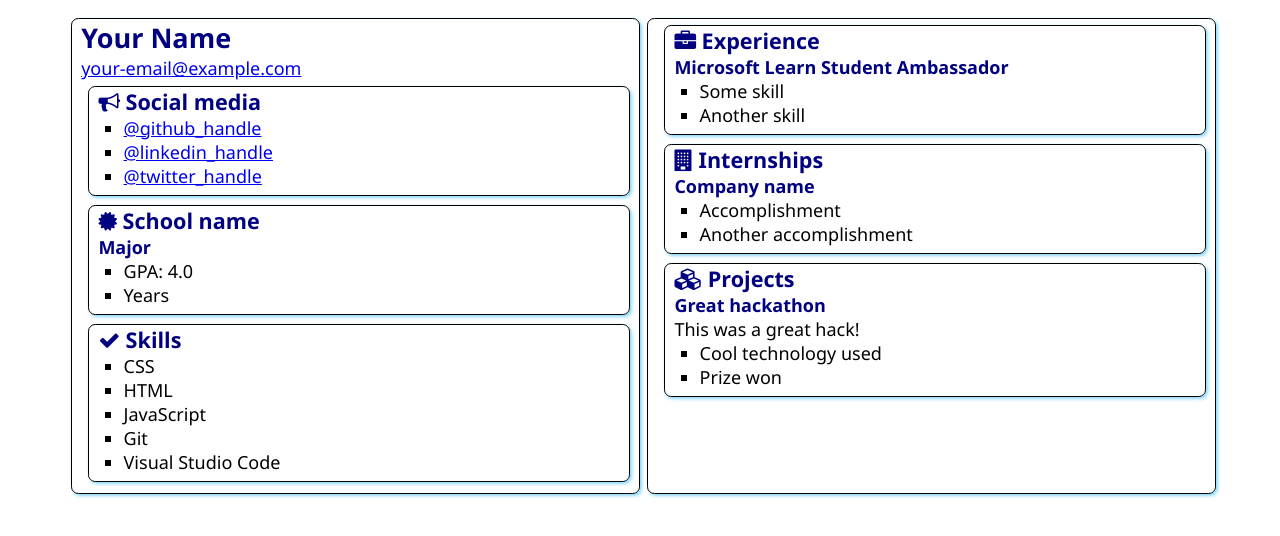
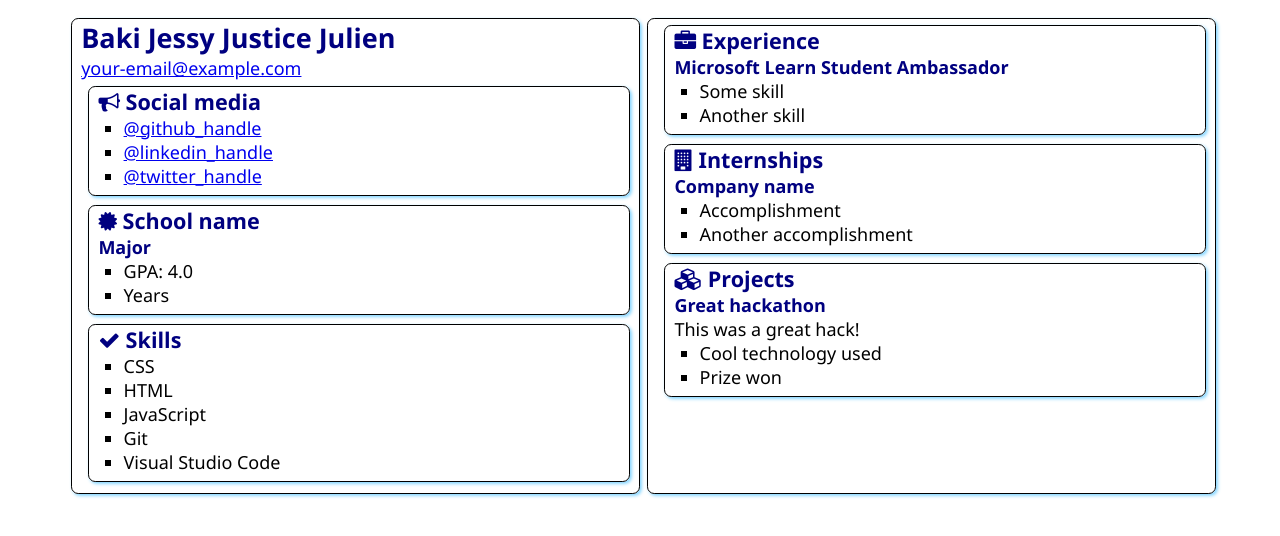
Before and after one commit to blackdreamer15/SATechnicalOnboarding, a plain HTML site: page src/index.html in a window 1280 px wide. Drawn offline with Linux system fonts and the light colour scheme.

Commit message:
Added My Name

```diff
--- a/src/index.html
+++ b/src/index.html
@@ -12,7 +12,7 @@
 <body>
     <main>
         <article class="box">
-            <h1>Your Name</h1>
+            <h1>Baki Jessy Justice Julien</h1>
             <div><a href="mailto:your.email@example.com">your-email@example.com</a></div>
 
             <section class="box">
```
